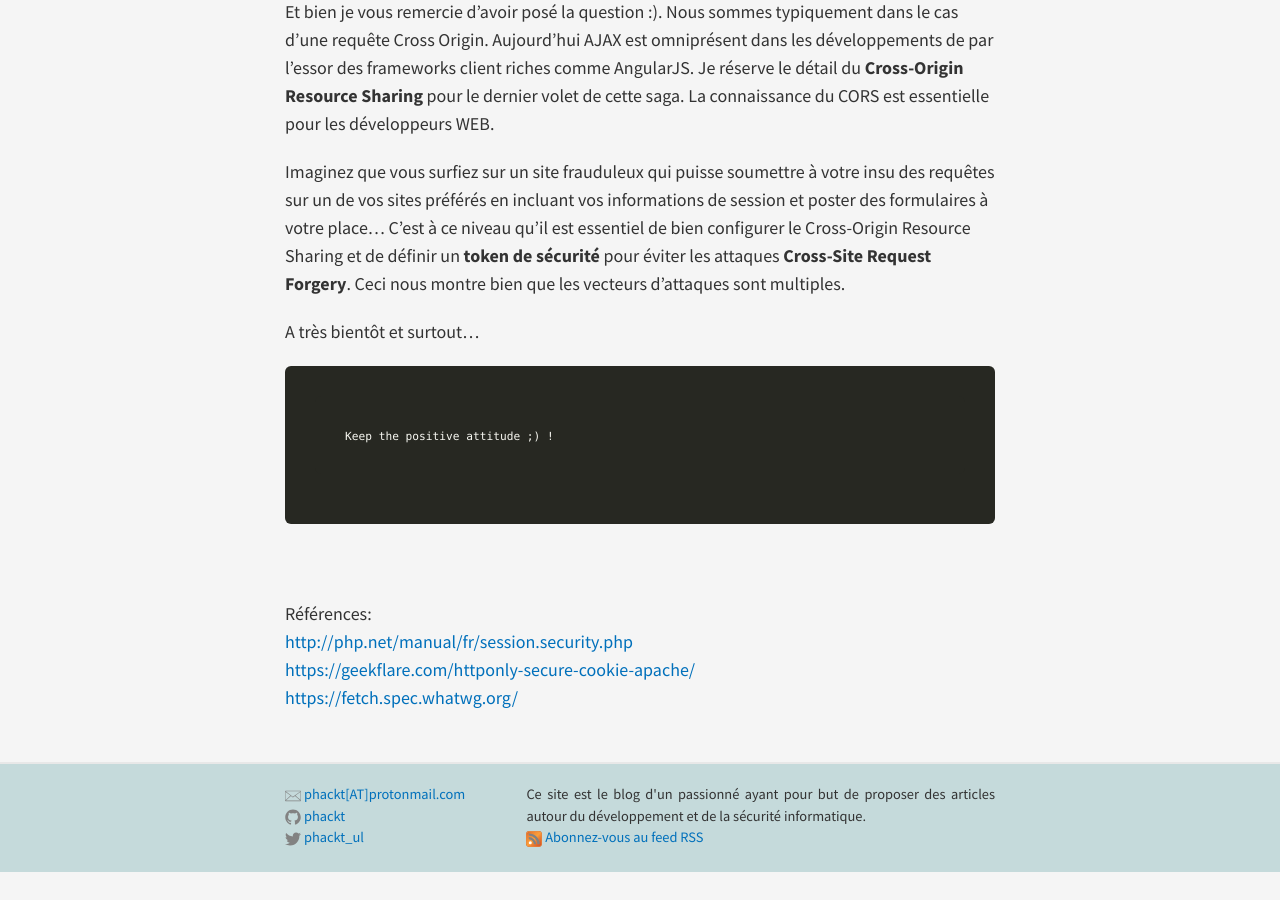
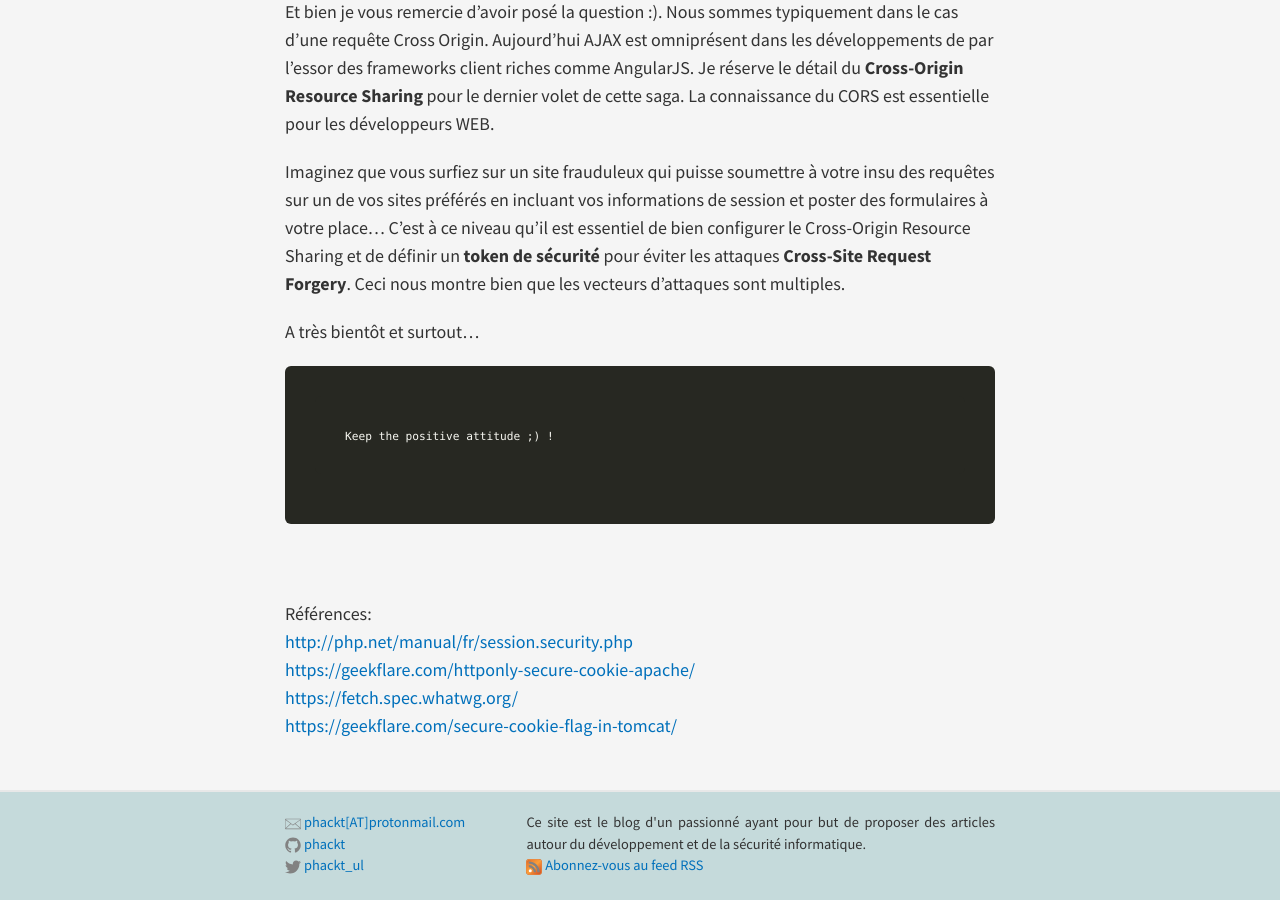
Before and after one commit to phackt/phackt.github.io, a Jekyll site: the page built from _posts/2016-08-15-xss-cors-csrf-partie-2-xss-cookies-session.markdown, in a window 1280 px wide and 900 px high, scrolled down 5014 px. Built offline with Jekyll 4.4.1, drawn with Linux system fonts in a browser that asks for light colours; nearby versions of some CDN libraries; comment, search, counter and statistics services are not loaded; before the commit the page ends 5886 px from its top, so only the background shows below that; part of the change alters nothing that is shown.

Commit message:
add link

```diff
--- a/_posts/2016-08-15-xss-cors-csrf-partie-2-xss-cookies-session.markdown
+++ b/_posts/2016-08-15-xss-cors-csrf-partie-2-xss-cookies-session.markdown
@@ -149,3 +149,4 @@ Références:
 [http://php.net/manual/fr/session.security.php](http://php.net/manual/fr/session.security.php)
 [https://geekflare.com/httponly-secure-cookie-apache/](https://geekflare.com/httponly-secure-cookie-apache/)
 [https://fetch.spec.whatwg.org/](https://fetch.spec.whatwg.org/)
+[https://geekflare.com/secure-cookie-flag-in-tomcat/](https://geekflare.com/secure-cookie-flag-in-tomcat/)
```
